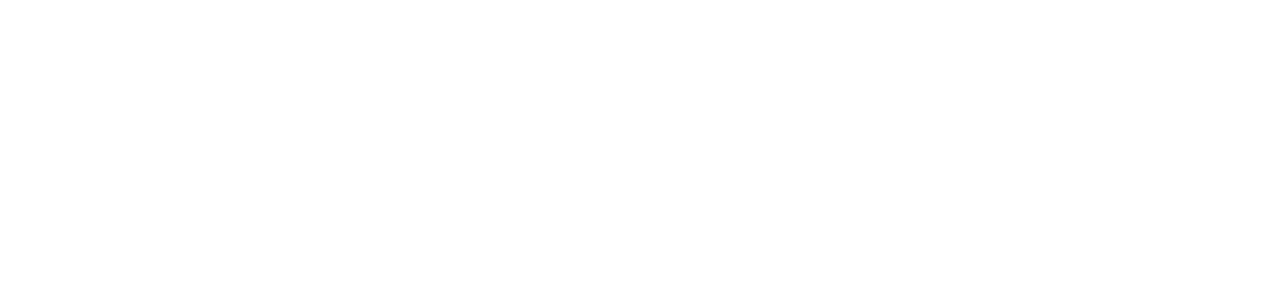
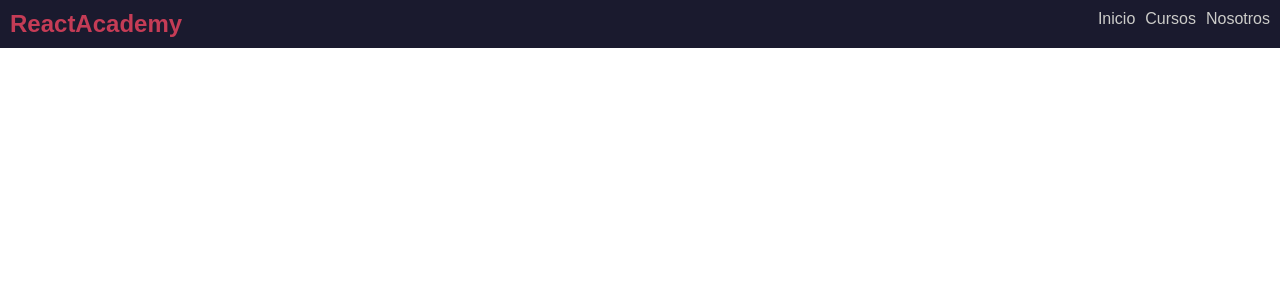
Before and after one commit to ALEXYSALCED0/Taller_03, a React (Vite) app: page / in a window 1280 px wide. Shown: the top 300 px of the page. Built offline with nearby package versions, Linux system fonts and the light colour scheme.

Commit message:
feat: add page header

```diff
--- a/src/App.jsx
+++ b/src/App.jsx
@@ -1,8 +1,10 @@
-
+import Header from "./components/Header"
 function App() {
-  return <>
-
+  return (
+  <>
+    <Header> </Header>
   </>
+  )
 }
 
 export default App
--- /dev/null
+++ b/src/components/Header.css
@@ -0,0 +1,22 @@
+.header{
+    display: flex;
+    justify-content: space-between;
+    background-color: #1a1a2e;
+    padding: 10px;
+}
+.header__title{
+    color: #c53c56;
+}
+.header__navegation{
+    display: flex;
+}
+.navegation__items{
+    list-style-type: none;
+    display: flex;
+    gap: 10px;
+
+}
+.navegation__item{
+    text-decoration: none;
+    color: #ccccc9;
+}
--- /dev/null
+++ b/src/components/Header.jsx
@@ -0,0 +1,16 @@
+import './Header.css'
+function Header(){
+    return(
+        <header className='header'>
+            <h2 className='header__title'>ReactAcademy</h2>
+            <nav className='.header__navegation'>
+                <ul className='navegation__items'>
+                    <li><a className='navegation__item' href="">Inicio</a></li>
+                    <li><a className='navegation__item' href="">Cursos</a></li>
+                    <li><a className='navegation__item' href="">Nosotros</a></li>
+                </ul>
+            </nav>
+        </header>
+    )
+}
+export default Header
--- a/src/index.css
+++ b/src/index.css
@@ -1,3 +1,9 @@
+*{
+  box-sizing: border-box;
+  margin: 0;
+  padding: 0;
+}
+
 body{
   font-family: sans-serif, system-ui;
 }
```
